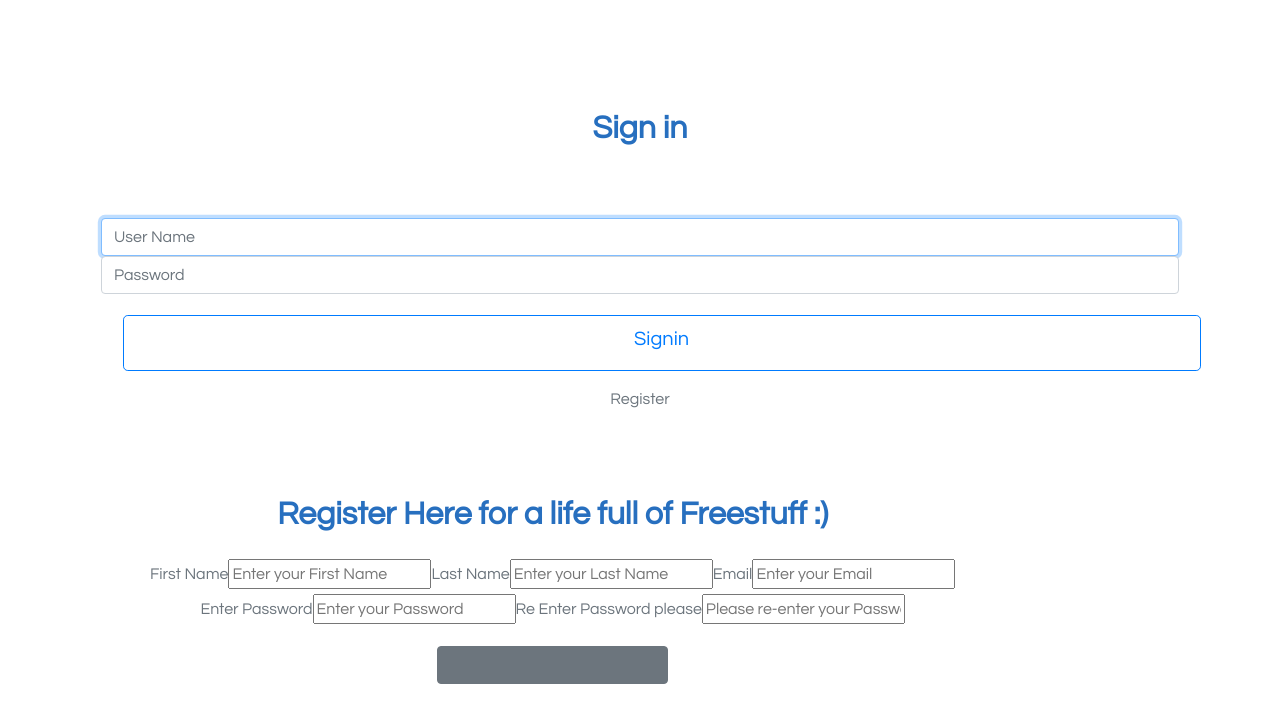
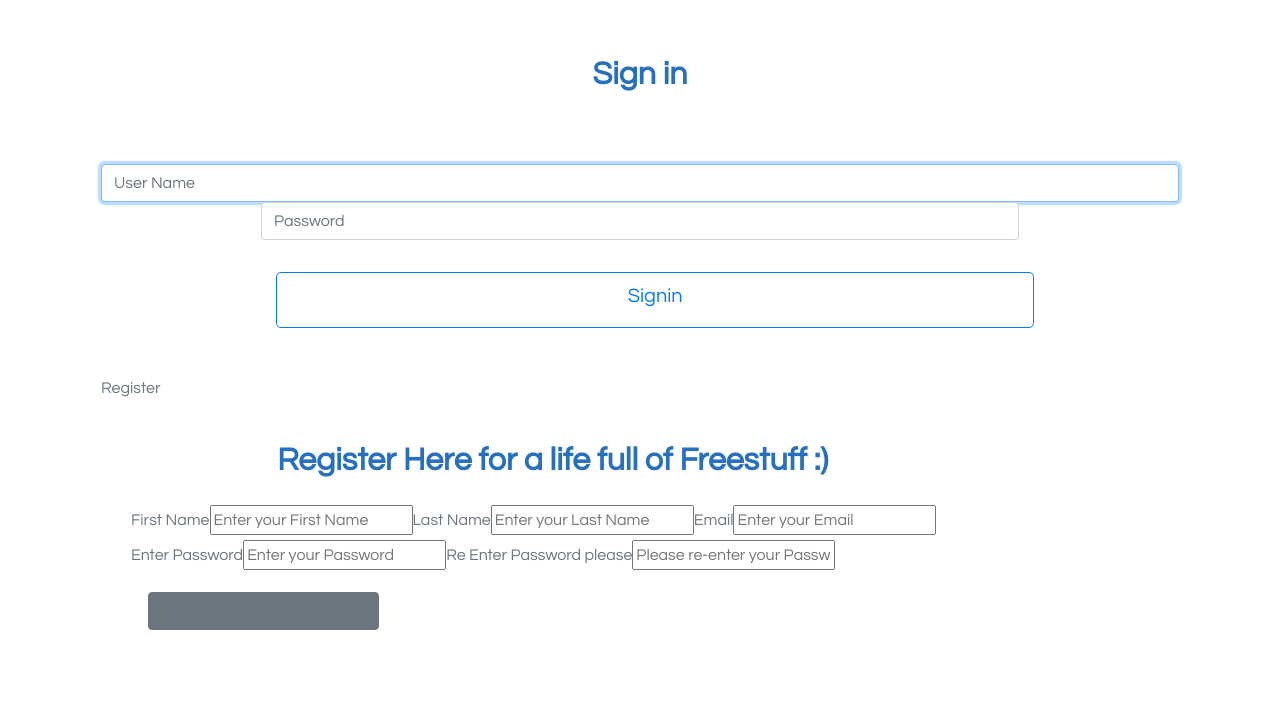
Before and after one commit to Klarala13/collectivity, a React (Create React App) app in the folder frontend/: page /login in a window 1280 px wide. Shown: the part 878-1600 px from the top of the page. Built offline with nearby package versions, Linux system fonts and the light colour scheme.

Commit message:
edit timeBank

```diff
--- a/frontend/src/components/Login.jsx
+++ b/frontend/src/components/Login.jsx
@@ -31,6 +31,7 @@ function Login(props) {
           <label htmlFor="password" className="sr-only">
             Password
           </label>
+          <div className=" mb-3">
             <input
               onChange={props.onChange}
               type="password"
@@ -39,6 +40,8 @@ function Login(props) {
               placeholder="Password"
               required
             />
+          </div>
+          <div className=" mb-3">
             <button
               disabled={props.loading}
               className={`${
@@ -47,7 +50,7 @@ function Login(props) {
             >
               {!props.loading ? (isSignin ? "Signin" : "Register") : "Loading"}
             </button>
-
+          </div>
           <span className="text-muted" onClick={() => setSignin(!isSignin)}>
             {!isSignin ? "Already account? Sign in" : "Register"}
             {/* Gotta manage to make Register inside a span  */}
--- a/frontend/src/css/style.css
+++ b/frontend/src/css/style.css
@@ -13,7 +13,7 @@ h3,
 h2 {
   text-align: center;
   font-weight: bold;
-  padding-top: 10%;
+  padding-top: 5%;
   padding-bottom: 2%;
   color: #276fbf;
   text-decoration: none !important;
@@ -58,7 +58,6 @@ h2 {
 /* header */
 #header,
 #about,
-#timeBanks,
 #header {
   padding: 6em;
   text-align: center;
@@ -72,8 +71,10 @@ h2 {
   background-color: #f6f4f3;
   color: #183059;
   font-size: 1.5em;
-  padding-top: 5%;
-  padding-bottom: 5%;
+  padding-top: 5rem;
+  padding-bottom: 5rem;
+  height: 100vh;
+  width: 100%;
 }
 
 .flex-container {
@@ -90,12 +91,12 @@ h2.timeBank {
   font-size: 1.2rem;
   font-weight: bold;
   line-height: 1.5rem;
-  padding: 1rem;
+  padding: 1.5rem;
   color: #276fbf;
 }
 p.text-left {
   font-size: 1.2rem;
-  padding: 1rem;
+  padding: 1.5rem;
   color: #183059;
 }
 
@@ -104,7 +105,7 @@ p.text-left {
   padding: 1rem;
   width: 100%;
   height: 100vh;
-  text-align: center;
+  /* text-align: center; */
   justify-content: center;
 }
 .mb-3 {
```
Lines whose indentation alone changed are shown as unchanged.
